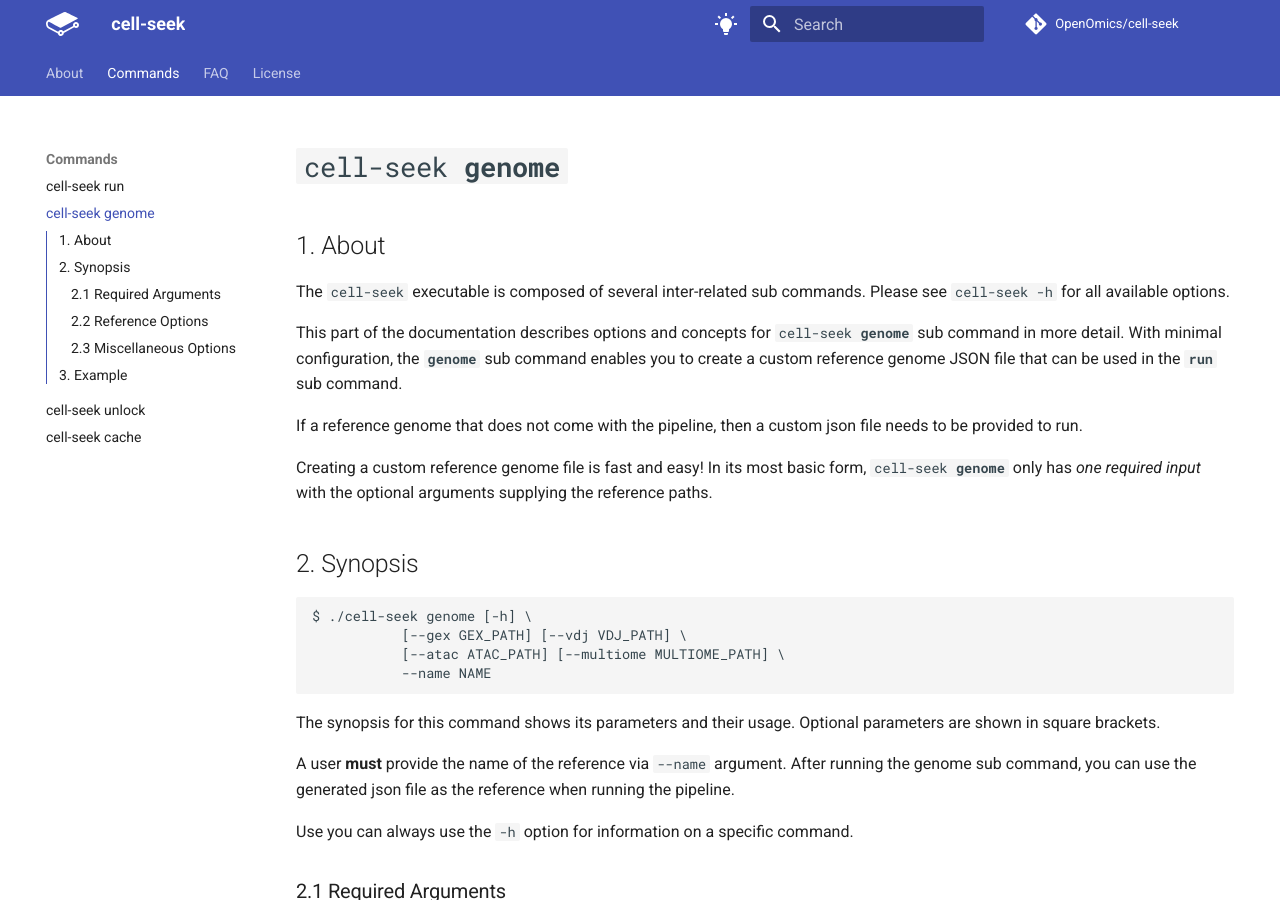
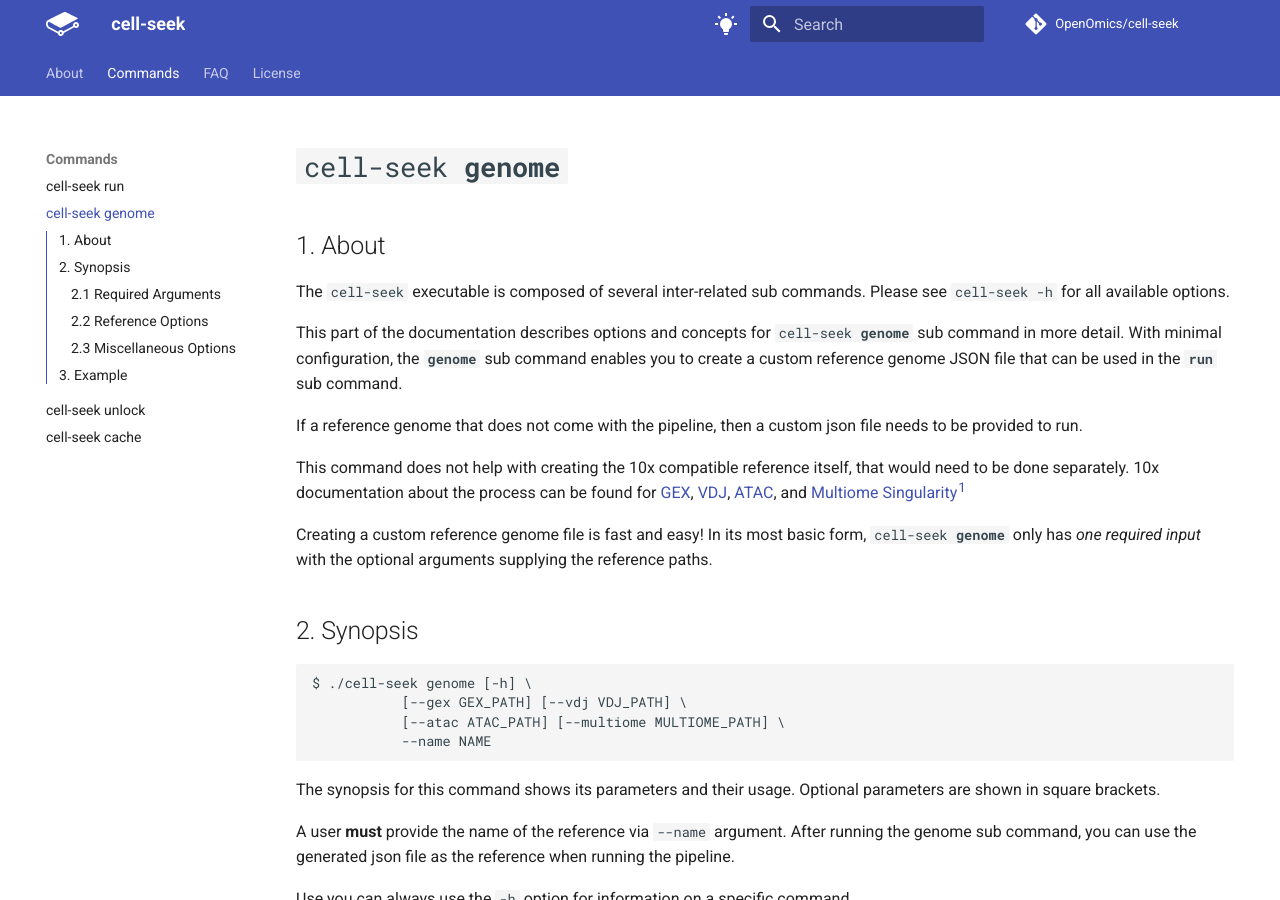
Before and after one commit to OpenOmics/cell-seek, an MkDocs documentation site: the page built from docs/usage/genome.md, in a window 1280 px wide and 900 px high. Built offline with MkDocs 1.6.1 and Material for MkDocs 9.7.7, drawn with Linux system fonts in a browser that asks for light colours; comment, search, counter and statistics services are not loaded; the version menu is left out.

Commit message:
Update documentation for genome command

```diff
--- a/docs/usage/genome.md
+++ b/docs/usage/genome.md
@@ -6,6 +6,10 @@ The `cell-seek` executable is composed of several inter-related sub commands. Pl
 This part of the documentation describes options and concepts for <code>cell-seek <b>genome</b></code> sub command in more detail. With minimal configuration, the **`genome`** sub command enables you to create a custom reference genome JSON file that can be used in the **`run`** sub command.
 
 If a reference genome that does not come with the pipeline, then a custom json file needs to be provided to run.
+
+This command does not help with creating the 10x compatible reference itself, that would need to be done separately. 10x documentation about the process can be found for [GEX](https://www.10xgenomics.com/support/software/cell-ranger/latest/analysis/inputs/cr-3p-references), [VDJ](https://www.10xgenomics.com/support/software/cell-ranger/latest/analysis/inputs/cr-5p-references), [ATAC](https://www.10xgenomics.com/support/software/cell-ranger-atac/latest/analysis/inputs/creating-a-reference-package-mkref), and [Multiome](https://www.10xgenomics.com/support/software/cell-ranger-arc/latest/analysis/inputs/mkref)
+[Singularity<sup>1</sup>](https://singularity.lbl.gov/)
+
 
 Creating a custom reference genome file is fast and easy! In its most basic form, <code>cell-seek <b>genome</b></code> only has *one required input* with the optional arguments supplying the reference paths.
 
```
